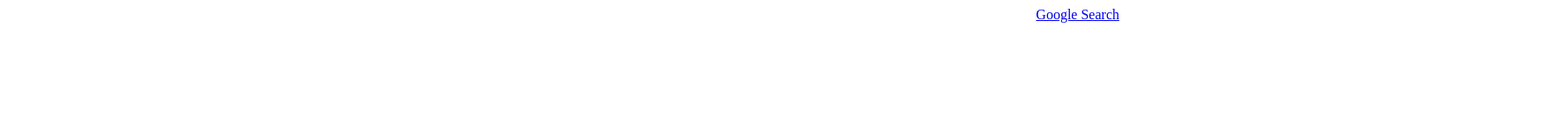
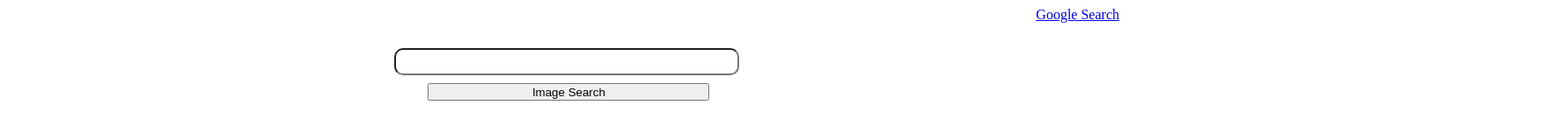
Before and after one commit to Gilad-Bareket/project0, a plain HTML site: page image_search.html in a window 1280 px wide. Shown: the whole page at 88% size, 1766 px wide, since content can reach past the window. Drawn offline with Linux system fonts and the light colour scheme.

Commit message:
Search button under the search bar

```diff
--- a/image_search.html
+++ b/image_search.html
@@ -6,5 +6,15 @@
     </head>
     <body>
         <a href="index.html" id="image_index">Google Search</a>
+        <div id="form">
+            <form action="https://www.google.com/search">
+                <div id="text">
+                    <input type="text" name="q">
+                </div>
+                <div id="submit">
+                    <input type="submit" value="Image Search">
+                </div>
+            </form>
+        </div>
     </body>
 </html>
--- a/style.scss
+++ b/style.scss
@@ -7,21 +7,30 @@
     }
 }
 
-#form {
-    display: flex;
-    justify-content: center;
-    margin: 10px;
+#text {
+    position: absolute;
+    left: 35%;
+    top: 50px;
+    margin-bottom: 5px;
+    margin-top: 5px;
+    width: 100%;
 
-    form {
-        display: flex;
-        justify-content: center;
-        align-items: center;
-        width: 100%;
+    input {
+        width: 30%;
+        border-radius: 10px;
+        height: 25px;
+    }
+}
 
-        #text {
-            margin: 5px;
-            width: 30%;
-        }
+#submit {
+    position: absolute;
+    left: 38%;
+    top: 95px;
+    width: 100%;
+
+    input {
+        width: 25%;
+        height: 20px;
     }
 }
 
```
Also changed, not shown: index.html (+6 -2 lines), style.css, 1 other file.
